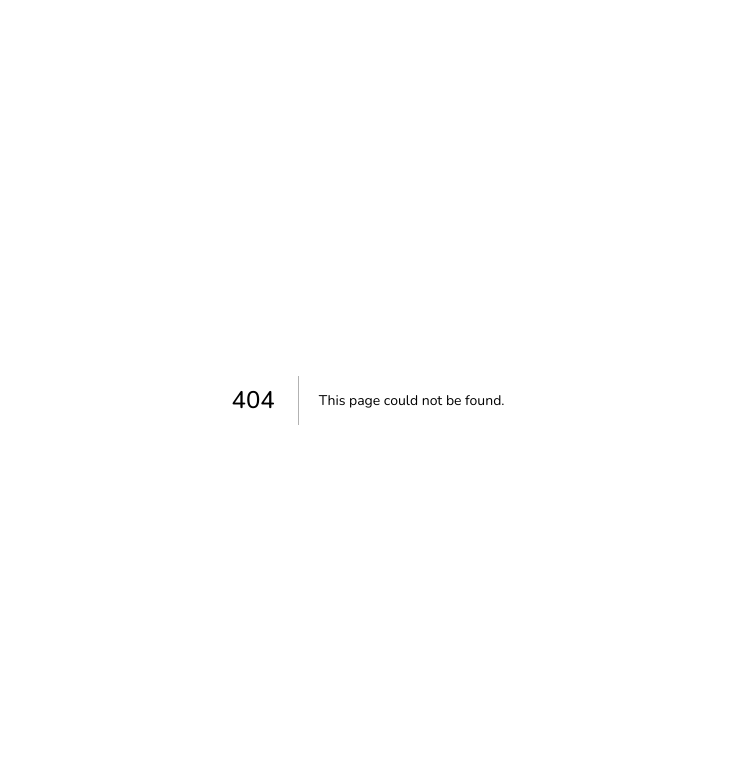
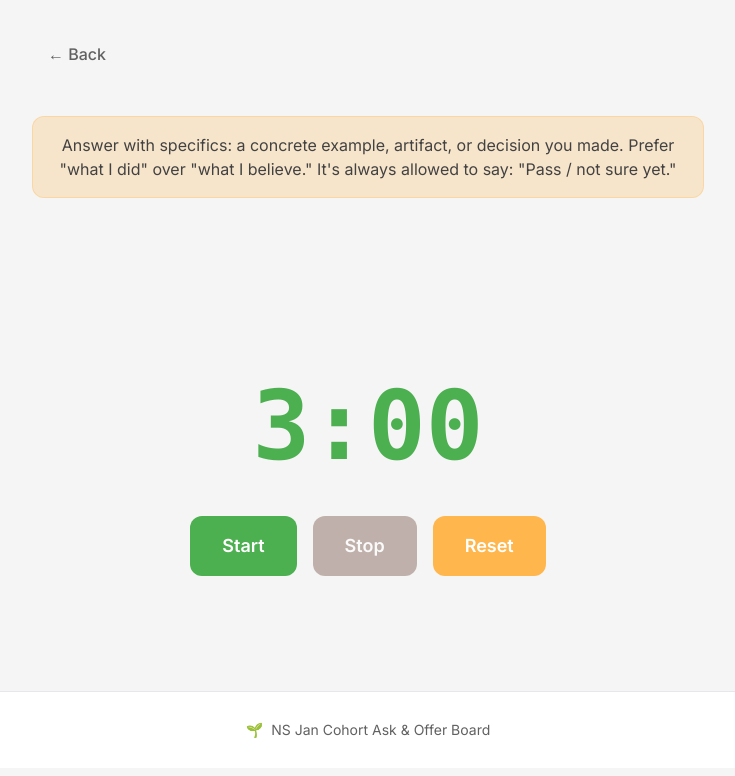
Before and after one commit to understories/mentormixer, a Next.js app: page /hot-seat in a window 1280 px wide. Before the commit this address had no page. Shown: the top 776 px of the page, without its empty margins (272-1007 px from the left). Built offline with nearby package versions, Linux system fonts and the light colour scheme.

Commit message:
Add hot seat activity page with 3 minute timer

```diff
--- /dev/null
+++ b/app/hot-seat/page.tsx
@@ -0,0 +1,28 @@
+'use client';
+
+import Link from 'next/link';
+import { Timer } from '@/components/Timer';
+import { InstructionsBanner } from '@/components/InstructionsBanner';
+import { Footer } from '@/components/Footer';
+
+export default function HotSeatPage() {
+  return (
+    <div className="min-h-screen flex flex-col p-4 sm:p-6 md:p-8">
+      <div className="flex-1 flex flex-col max-w-2xl mx-auto w-full gap-6 sm:gap-8">
+        <Link
+          href="/"
+          className="self-start mb-2 px-4 py-2 text-text-light hover:text-text transition-colors text-base font-medium min-h-[44px] flex items-center touch-manipulation"
+        >
+          ← Back
+        </Link>
+        <InstructionsBanner />
+
+        <div className="flex-1 flex flex-col items-center justify-center gap-6 sm:gap-8">
+          <Timer initialDuration={180} />
+        </div>
+      </div>
+
+      <Footer />
+    </div>
+  );
+}
```
